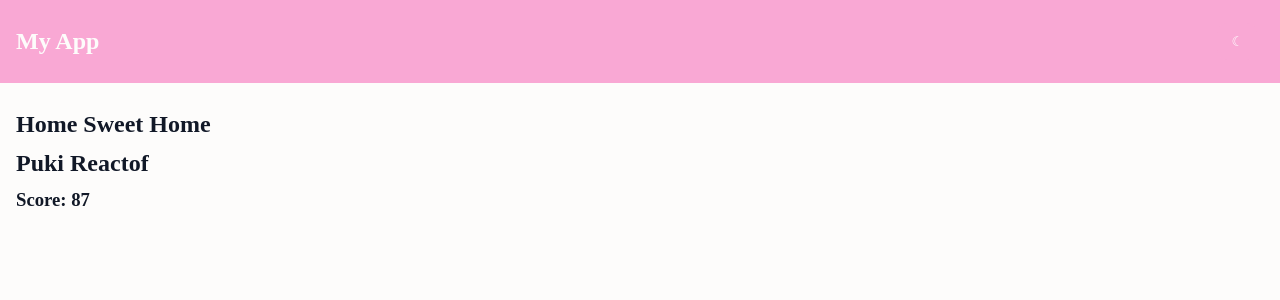
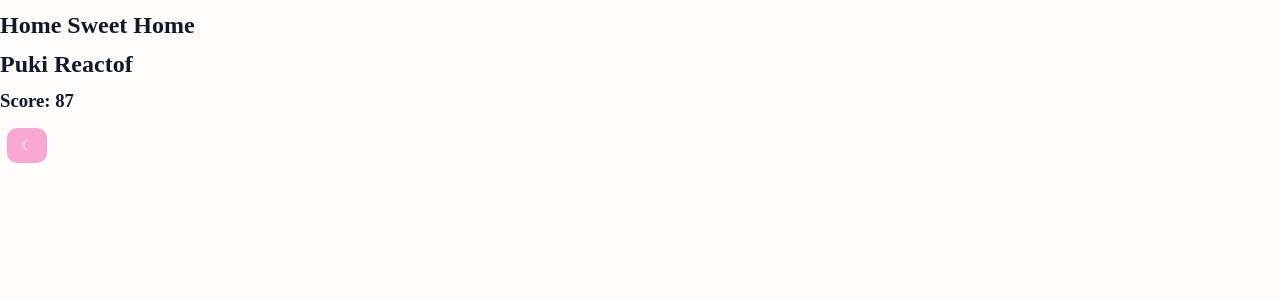
Before and after one commit to almogmizrhai/AI-crypto, a React (Vite) app in the folder client/: page / in a window 1280 px wide. Shown: the top 300 px of the page. Built offline with nearby package versions, Linux system fonts and the light colour scheme; a web font is replaced by a local one.

Commit message:
Add routing to pages

```diff
--- a/client/src/App.jsx
+++ b/client/src/App.jsx
@@ -1,18 +1,24 @@
 // app jsx
 
-import { Home } from './cmps/Home.jsx'
-import { DarkMode } from './cmps/DarkMode.jsx'
+import { BrowserRouter, Routes, Route } from 'react-router-dom'
+
+import { Home } from './pages/Home.jsx'
+import { SignupPage } from './pages/SignupPage.jsx'
+import { LoginPage } from './pages/LoginPage.jsx'
+import { OnBoardingPage } from './pages/OnBoardingPage.jsx'
+import { DashboardPage } from './pages/DashboardPage.jsx'
+
 
 export function App() {
-    return (
-        <section className="app">
-            <header className="app-header header grid">
-                <h1>My App  </h1>
-                <DarkMode />
-            </header>
-            <main className="container main">
-                <Home />
-            </main>
-        </section>
-    )
+  return (
+    <BrowserRouter>
+      <Routes>
+        <Route path='/' element={<Home />} />
+        <Route path='/signup' element={<SignupPage />} />
+        <Route path='/login' element={<LoginPage />} />
+        <Route path='/onboarding' element={<OnBoardingPage />} />
+        <Route path='/dashboard' element={<DashboardPage />} />
+      </Routes>
+    </BrowserRouter>
+  )
 }
--- a/client/src/cmps/Home.jsx
+++ b/client/src/pages/Home.jsx
@@ -1,12 +1,14 @@
 // home cmp jsx
 
-import { UserPreview } from './UserPreview.jsx'
+import { UserPreview } from '../cmps/UserPreview.jsx'
+import { DarkMode } from '../cmps/DarkMode.jsx'
 
 export function Home() {
     return (
         <section>
             <h2>Home Sweet Home</h2>
             <UserPreview />
+            <DarkMode />
         </section>
     )
 }
```
